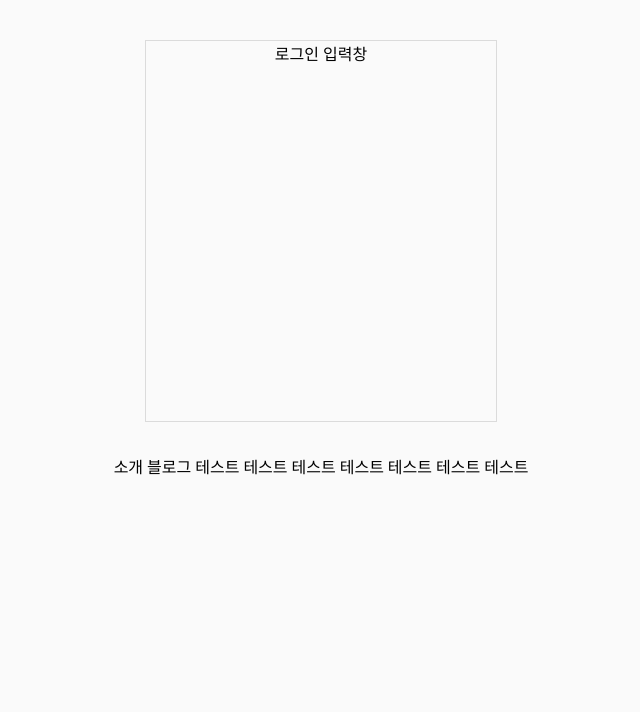
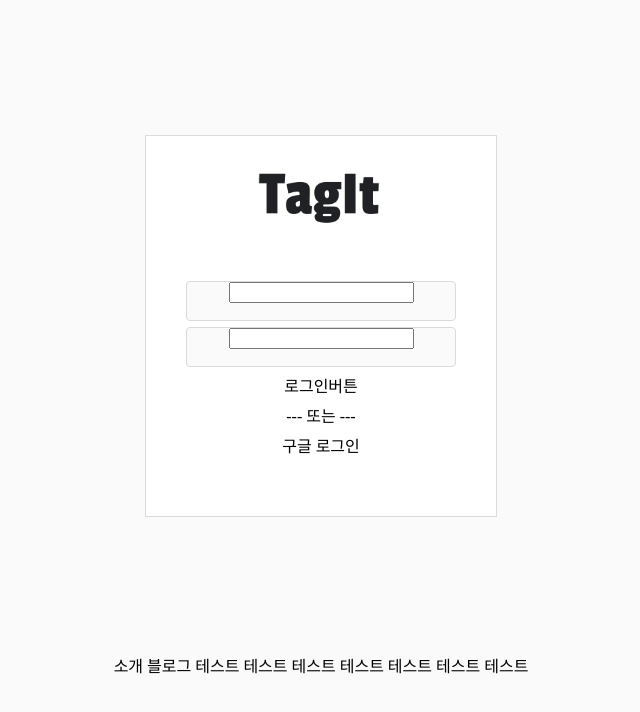
Before and after one commit to seok97/TagIt, a React (Create React App) app: page / in a window 1280 px wide. Shown: the top 712 px of the page, without its empty margins (319-959 px from the left). Built offline with nearby package versions, Linux system fonts and the light colour scheme.

Commit message:
'✨loginpage'

```diff
--- a/public/index.css
+++ b/public/index.css
@@ -1,3 +1,7 @@
-body {
+html,
+body,
+#root {
   background-color: #fafafa;
+  margin: 0;
+  height: 100%;
 }
--- a/src/routes/Home_login.css
+++ b/src/routes/Home_login.css
@@ -7,21 +7,62 @@
 }
 
 .main_body {
-  width: 60%;
+  width: 100%;
+  height: 80%;
   display: flex;
-  flex-direction: column;
+  flex-direction: row;
   align-items: center;
   margin-top: 32px;
   padding-bottom: 32px;
+  justify-content: center;
 }
 
 .main_footer {
   width: 100%;
+  height: 20%;
   padding: 0 10px 0;
 }
 
-.main_body_login_box {
+.main_body_login {
+  display: flex;
+  flex-direction: column;
+  justify-content: center;
+  height: 100%;
+}
+
+.main_body_login_wrap_box {
   width: 350px;
   height: 380px;
   border: 1px solid #dbdbdb;
+  background-color: white;
+  display: flex;
+  flex-direction: column;
+  justify-content: center;
 }
+
+.main_body_login_wrap_box_logo {
+  height: 30%;
+  overflow: hidden;
+  background-image: url("../images/logo.PNG");
+  background-repeat: no-repeat;
+  background-size: contain;
+  background-position: center;
+  margin: 0 110px 0;
+  padding: 10px 0;
+}
+
+.main_body_login_wrap_box_inputbox {
+  height: 70%;
+  margin-top: 24px;
+}
+
+.main_body_login_wrap_box_inputbox div {
+  margin: 0 40px 6px;
+}
+
+.main_body_login_wrap_box_input {
+  height: 38px;
+  border: 1px solid #dbdbdb;
+  border-radius: 4px;
+  background: rgba(var(--b3f, 250, 250, 250), 1);
+}
--- a/src/routes/Home_login.js
+++ b/src/routes/Home_login.js
@@ -7,7 +7,28 @@ class HomeLogin extends React.Component {
       <div className="main">
         <div className="main_body">
           <div className="main_body_login">
-            <div className="main_body_login_box">로그인 입력창</div>
+            <div className="main_body_login_wrap">
+              <div className="main_body_login_wrap_box">
+                <div className="main_body_login_wrap_box_logo"></div>
+                <div className="main_body_login_wrap_box_inputbox">
+                  <div className="main_body_login_wrap_box_input">
+                    <input type="text"></input>
+                  </div>
+                  <div className="main_body_login_wrap_box_input">
+                    <input type="password"></input>
+                  </div>
+                  <div className="main_body_login_wrap_box_loginbtn">
+                    로그인버튼
+                  </div>
+                  <div className="main_body_login_wrap_box_content">
+                    --- 또는 ---
+                  </div>
+                  <div className="main_body_login_wrap_box_google">
+                    구글 로그인
+                  </div>
+                </div>
+              </div>
+            </div>
           </div>
         </div>
         <div className="main_footer">
```
Also changed, not shown: src/images/logo.PNG (added).
